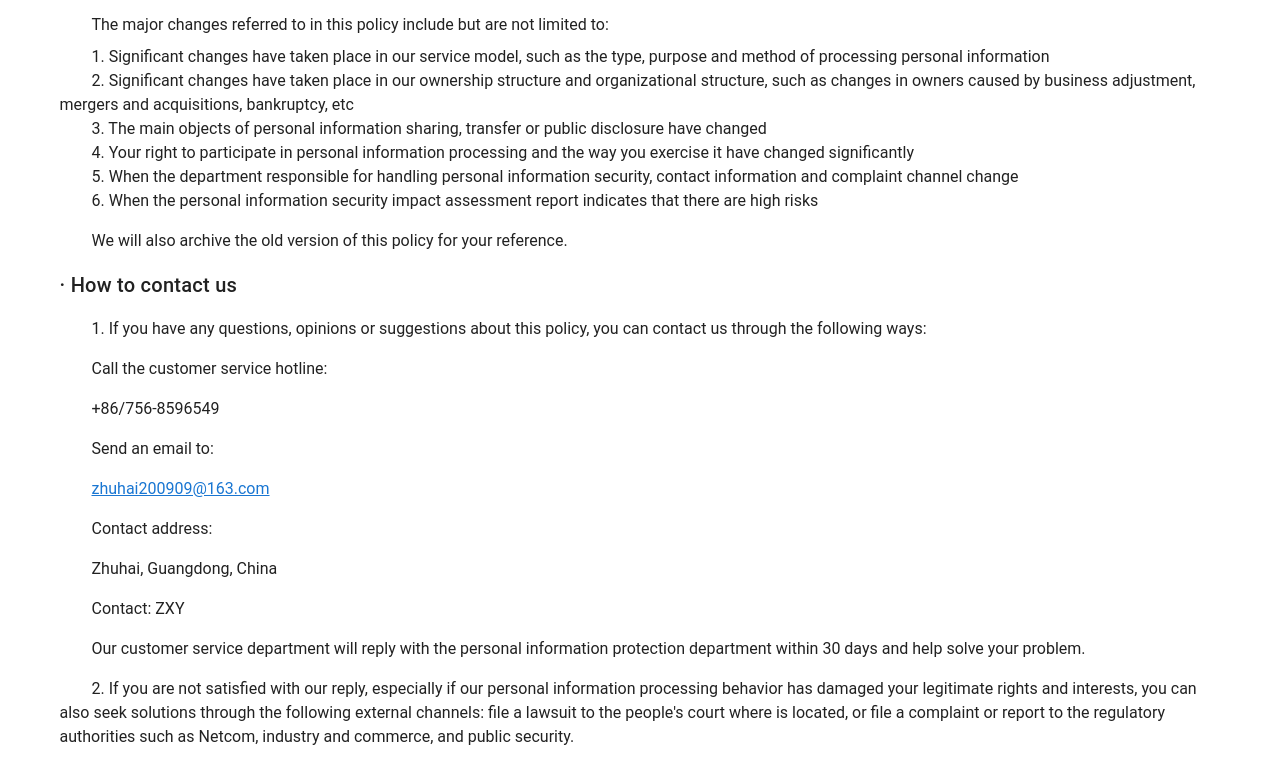
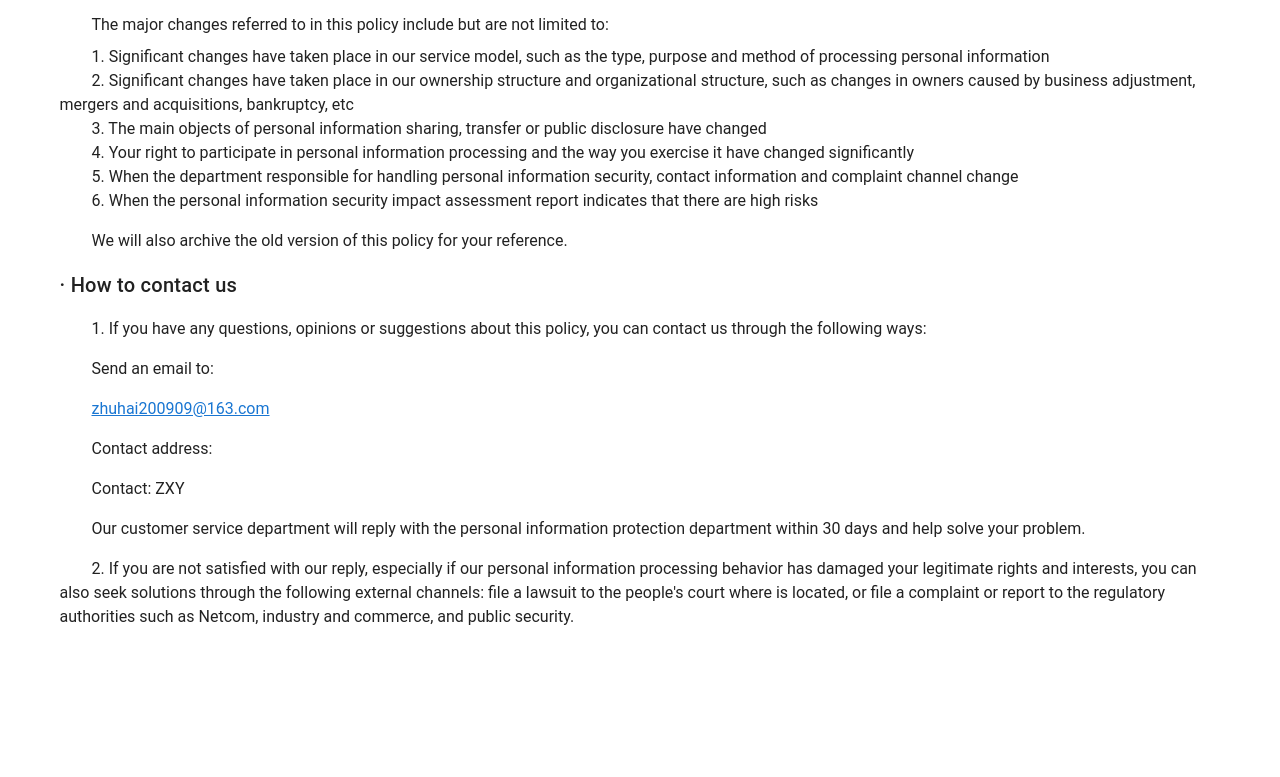
Before and after one commit to ProNFC/index, a plain HTML site: page index.html in a window 1280 px wide. Shown: the part 1799-2576 px from the top of the page. After the commit the page ends 2456 px from the top, so only its background shows below. Drawn offline with nearby package versions, Linux system fonts and the light colour scheme.

Commit message:
Update index.html

```diff
--- a/index.html
+++ b/index.html
@@ -82,12 +82,9 @@
   <div class="text-muted mb-4" style="text-indent: 2em;">1. If you have any questions, opinions or suggestions about this policy, you can contact us through the following ways:</div>
   <div class="text-muted mb-4" style="text-indent: 2em;">
   <div class="mt-2">
-  <p>Call the customer service hotline:</p>
-  <p>+86/756-8596549</p>
   <p>Send an email to:</p>
   <p><a href="mailto:zhuhai200909@163.com">zhuhai200909@163.com</a></p>
   <p>Contact address:</p>
-  <p>Zhuhai, Guangdong, China</p>
   <p>Contact: ZXY</p>
   </div>
   <div class="text-muted mb-4" style="text-indent: 2em;">Our customer service department will reply with the personal information protection department within 30 days and help solve your problem.</div>
```
